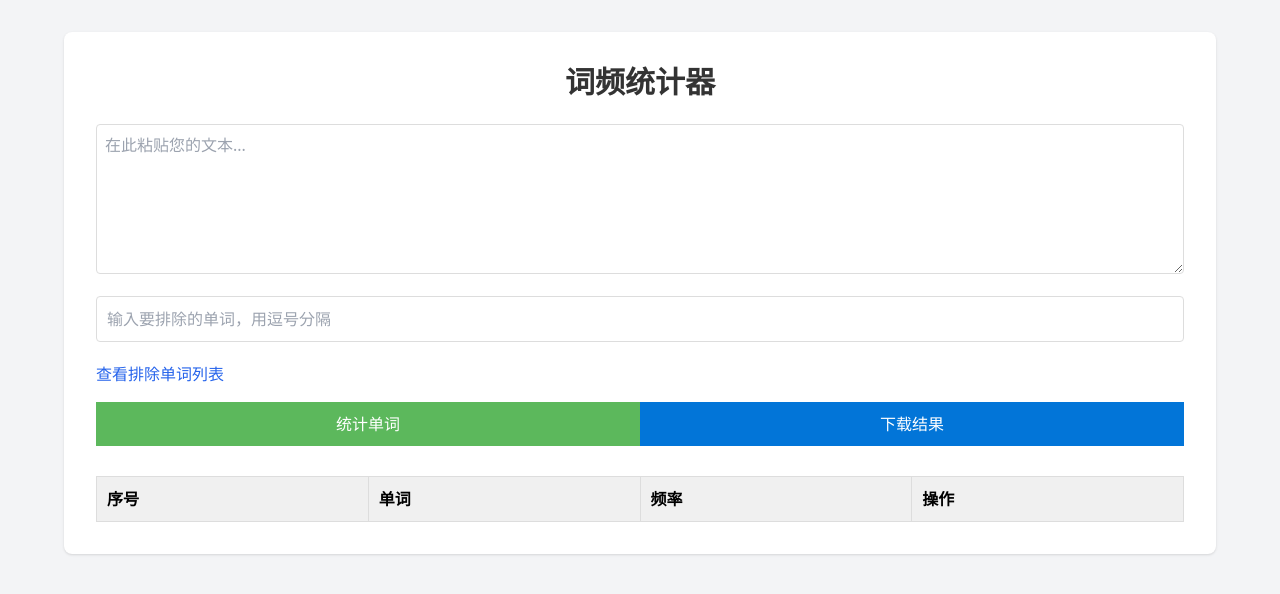
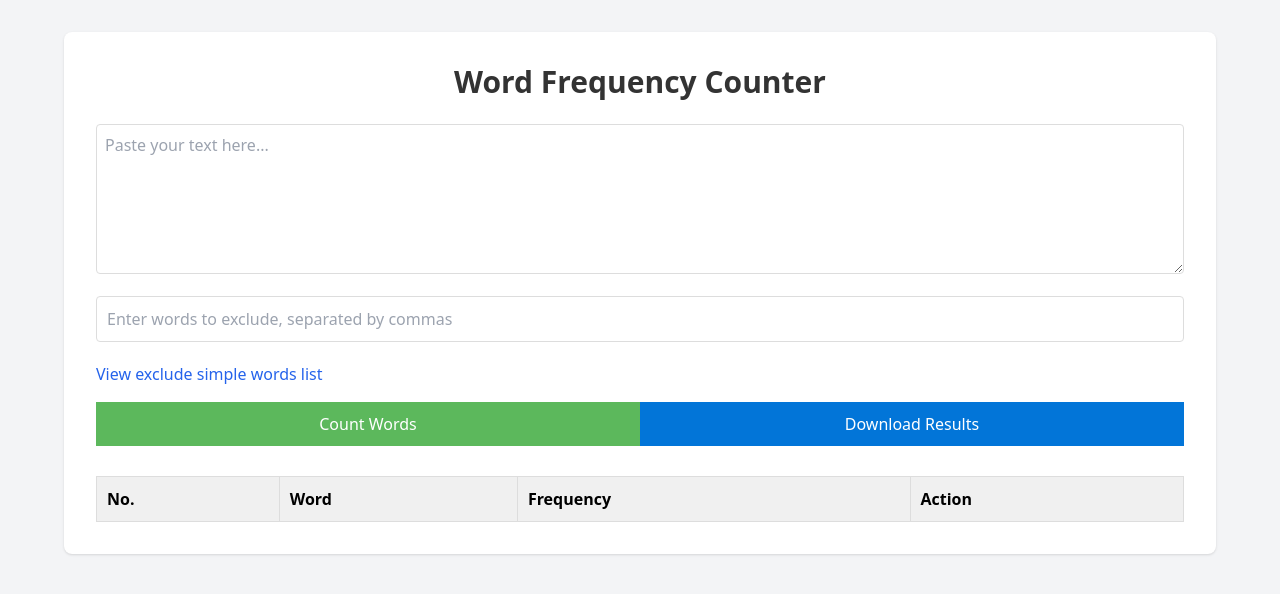
Before and after one commit to thinktouch/wfc, a Next.js app: page / in a window 1280 px wide. Shown: the top 594 px of the page. Built offline with nearby package versions, Linux system fonts and the light colour scheme.

Commit message:
to english

```diff
--- a/app/components/WordFrequencyCounter.tsx
+++ b/app/components/WordFrequencyCounter.tsx
@@ -52,14 +52,14 @@ export default function WordFrequencyCounter() {
       <textarea
         value={text}
         onChange={(e) => setText(e.target.value)}
-        placeholder="在此粘贴您的文本..."
+        placeholder="Paste your text here..."
         className="w-full p-2 mb-4 border rounded"
       />
       <input
         type="text"
         value={excludeWords}
         onChange={(e) => setExcludeWords(e.target.value)}
-        placeholder="输入要排除的单词，用逗号分隔"
+        placeholder="Enter words to exclude, separated by commas"
         className="w-full p-2 mb-2 border rounded"
       />
       <Link
@@ -68,19 +68,19 @@ export default function WordFrequencyCounter() {
         rel="noopener noreferrer"
         className="block mb-4 text-blue-600 hover:underline"
       >
-        查看排除单词列表
+        View exclude simple words list
       </Link>
       <div className="button-container">
-        <button onClick={countWords}>统计单词</button>
-        <button className="download-button" onClick={downloadResults}>下载结果</button>
+        <button onClick={countWords}>Count Words</button>
+        <button className="download-button" onClick={downloadResults}>Download Results</button>
       </div>
       <table>
         <thead>
           <tr>
-            <th>序号</th>
-            <th>单词</th>
-            <th>频率</th>
-            <th>操作</th>
+            <th>No.</th>
+            <th>Word</th>
+            <th>Frequency</th>
+            <th>Action</th>
           </tr>
         </thead>
         <tbody>
@@ -93,7 +93,7 @@ export default function WordFrequencyCounter() {
                 <td>{freq}</td>
                 <td>
                   <button className="exclude-button" onClick={() => excludeWord(word)}>
-                    排除
+                    Exclude
                   </button>
                 </td>
               </tr>
--- a/app/layout.tsx
+++ b/app/layout.tsx
@@ -14,8 +14,8 @@ const geistMono = localFont({
 });
 
 export const metadata: Metadata = {
-  title: "Create Next App",
-  description: "Generated by create next app",
+  title: "Word Frequency Counter",
+  description: "A simple tool for counting word frequencies",
 };
 
 export default function RootLayout({
--- a/app/page.tsx
+++ b/app/page.tsx
@@ -2,15 +2,15 @@ import type { Metadata } from "next";
 import WordFrequencyCounter from './components/WordFrequencyCounter';
 
 export const metadata: Metadata = {
-  title: "词频统计 | 首页",
-  description: "使用我们的词频统计工具分析文本",
+  title: "Word Frequency | Home",
+  description: "Analyze text with word frequency counting tool",
 };
 
 export default function Home() {
   return (
     <div className="min-h-screen py-8 px-4 bg-gray-100">
       <div className="w-full max-w-6xl mx-auto bg-white p-8 rounded-lg shadow">
-        <h1 className="text-3xl font-bold text-center mb-6">词频统计器</h1>
+        <h1 className="text-3xl font-bold text-center mb-6">Word Frequency Counter</h1>
         <WordFrequencyCounter />
       </div>
     </div>
--- a/next.config.mjs
+++ b/next.config.mjs
@@ -1,4 +1,14 @@
 /** @type {import('next').NextConfig} */
-const nextConfig = {};
+const nextConfig = {
+  // 其他配置...
+  async rewrites() {
+    return [
+      {
+        source: '/data/:path*',
+        destination: '/public/data/:path*',
+      },
+    ]
+  },
+};
 
 export default nextConfig;
```
